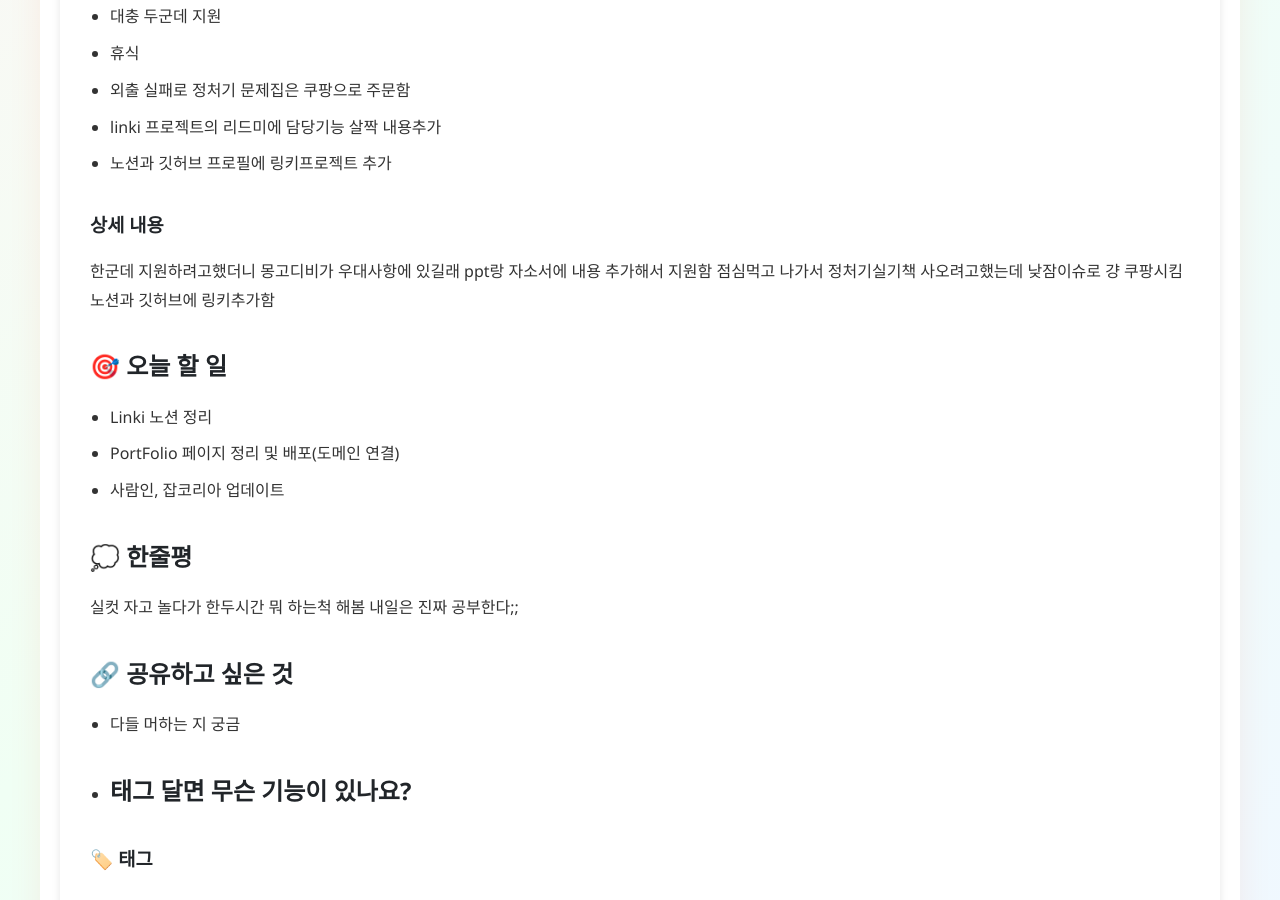
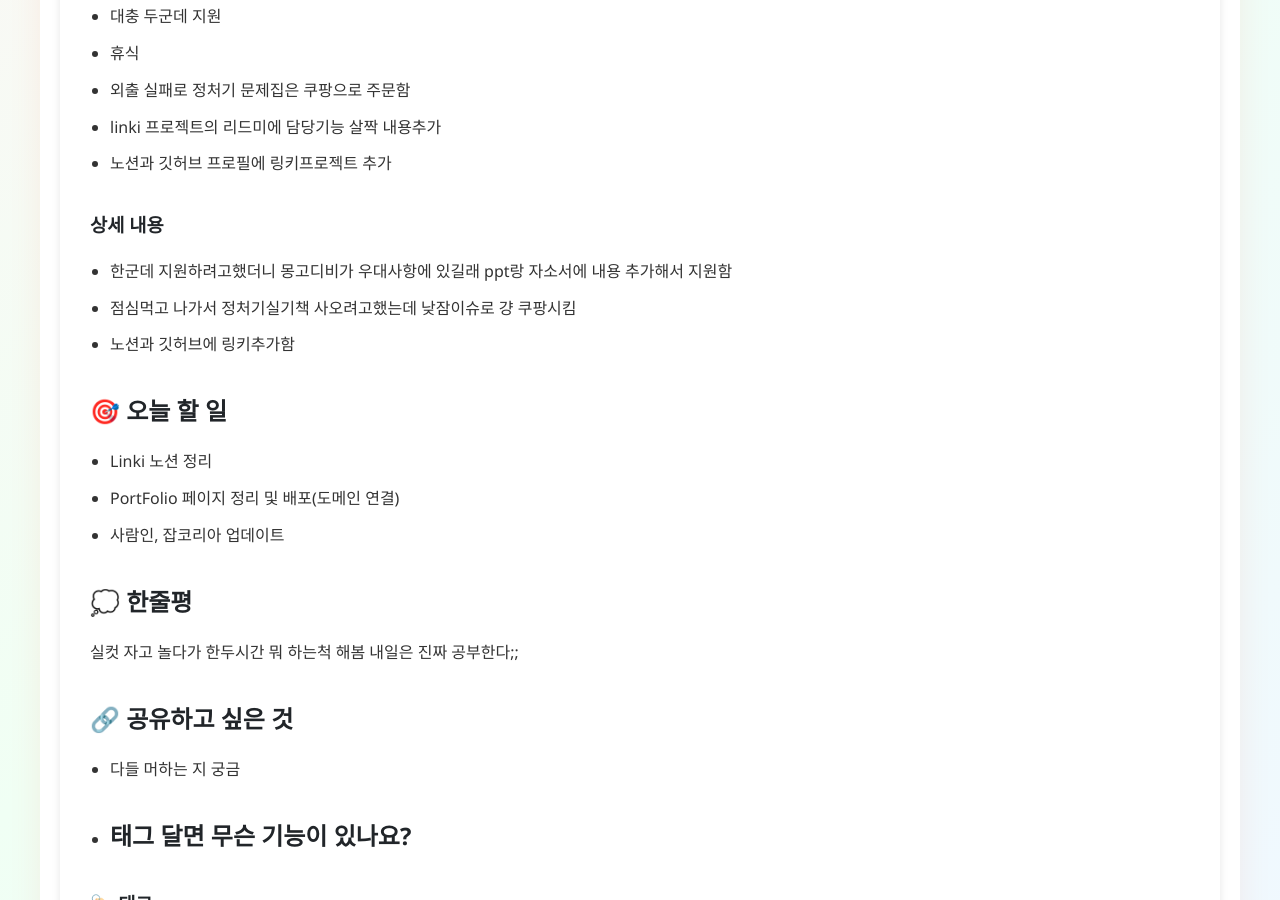
Before and after one commit to ssg6-dailylog/scrum, a Jekyll site: the page built from _posts/2025-07-11-고윤아-DailyScrum.md, in a window 1280 px wide and 900 px high, scrolled down 628 px. Built offline with Jekyll 4.4.1, drawn with Linux system fonts in a browser that asks for light colours.

```diff
--- a/_posts/2025-07-11-고윤아-DailyScrum.md
+++ b/_posts/2025-07-11-고윤아-DailyScrum.md
@@ -17,9 +17,9 @@ categories: [scrum]
 
 ### 상세 내용
 
-한군데 지원하려고했더니 몽고디비가 우대사항에 있길래 ppt랑 자소서에 내용 추가해서 지원함
-점심먹고 나가서 정처기실기책 사오려고했는데 낮잠이슈로 걍 쿠팡시킴
-노션과 깃허브에 링키추가함
+- 한군데 지원하려고했더니 몽고디비가 우대사항에 있길래 ppt랑 자소서에 내용 추가해서 지원함
+- 점심먹고 나가서 정처기실기책 사오려고했는데 낮잠이슈로 걍 쿠팡시킴
+- 노션과 깃허브에 링키추가함
 
 ## 🎯 오늘 할 일
 
```
